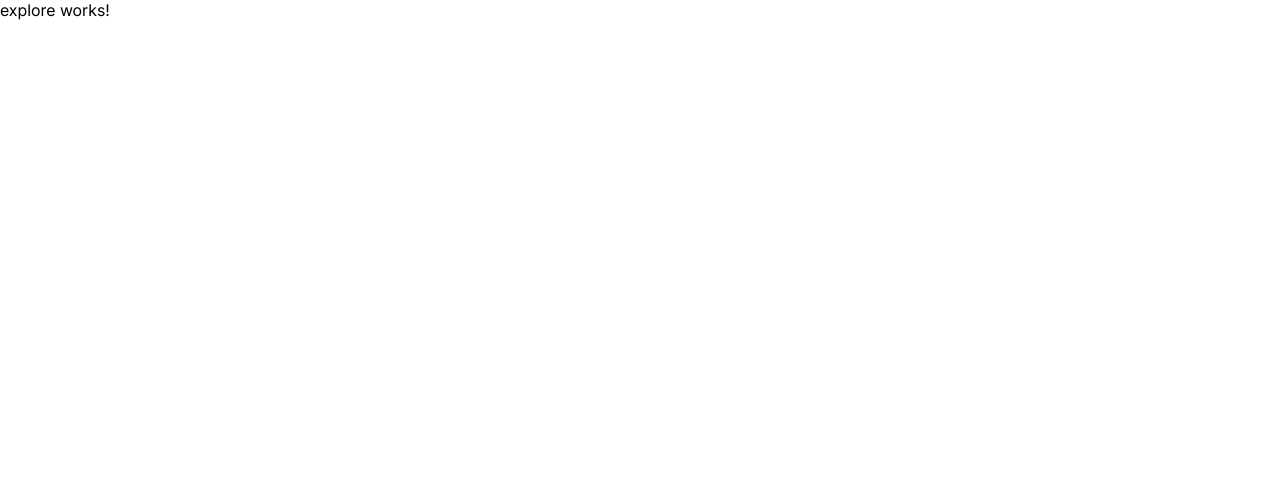
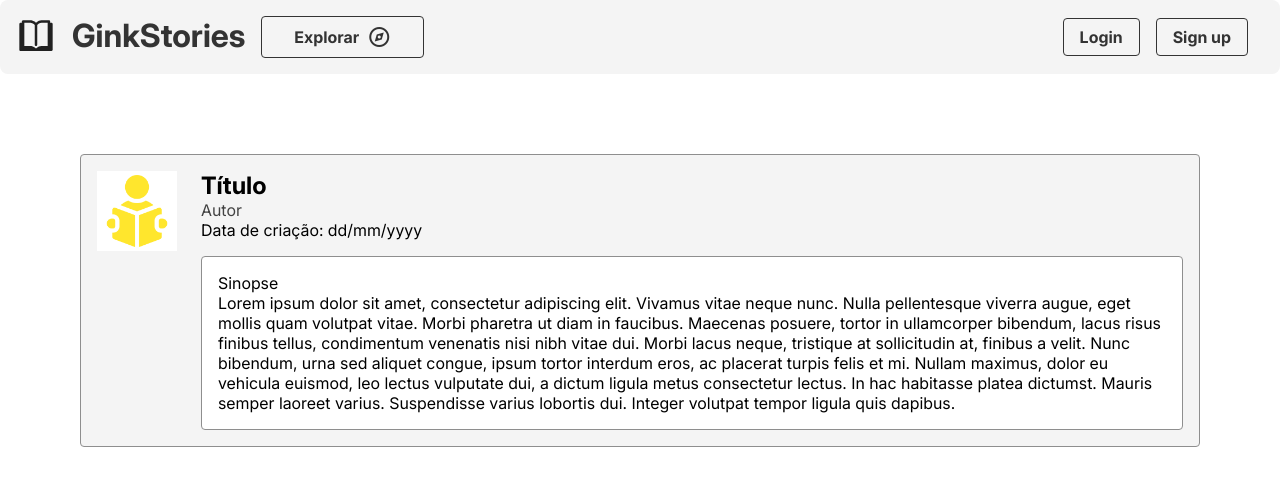
Before and after one commit to leosfreitass/GinkStories, an Angular app in the folder frontend/: page /explore in a window 1280 px wide. Shown: the top 486 px of the page. Built offline with nearby package versions, Linux system fonts and the light colour scheme.

Commit message:
component card da historia e pagina de usuario criada

```diff
--- a/frontend/src/app/app.routes.ts
+++ b/frontend/src/app/app.routes.ts
@@ -3,6 +3,7 @@ import { HomeComponent } from './pages/home/home.component';
 import { LoginComponent } from './pages/login/login.component';
 import { SignupComponent } from './pages/signup/signup.component';
 import { ExploreComponent } from './pages/explore/explore.component';
+import { UserComponent } from './pages/user/user.component';
 
 export const routes: Routes = [
   {
@@ -24,5 +25,9 @@ export const routes: Routes = [
   {
     path: "explore",
     component: ExploreComponent
+  },
+  {
+    path: "user",
+    component: UserComponent
   }
 ];
--- /dev/null
+++ b/frontend/src/app/components/work/work.component.html
@@ -0,0 +1,26 @@
+<article>
+  <img src="../../../assets/reading-book.png" class="capa-historia-card">
+  <div class="info-historia-card">
+    <h1 class="titulo-card">Título</h1> <!--colocar como link para a historia-->
+    <h2 class="autor-card">
+      <a routerLink="/user" routerLinkActive="active">Autor</a>
+    </h2>
+
+    <time class="datas-card">Data de criação: dd/mm/yyyy</time>
+    <div class="descricao-historia-card">
+      <p class="sinopse-card">Sinopse</p> <!--colocar como div?-->
+      <p>
+        Lorem ipsum dolor sit amet, consectetur adipiscing elit. Vivamus vitae neque nunc.
+        Nulla pellentesque viverra augue, eget mollis quam volutpat vitae. Morbi pharetra ut diam in faucibus.
+        Maecenas posuere, tortor in ullamcorper bibendum, lacus risus finibus tellus,
+        condimentum venenatis nisi nibh vitae dui.
+        Morbi lacus neque, tristique at sollicitudin at, finibus a velit.
+        Nunc bibendum, urna sed aliquet congue, ipsum tortor interdum eros, ac placerat turpis felis et mi.
+        Nullam maximus, dolor eu vehicula euismod,
+        leo lectus vulputate dui, a dictum ligula metus consectetur lectus.
+        In hac habitasse platea dictumst. Mauris semper laoreet varius.
+        Suspendisse varius lobortis dui. Integer volutpat tempor ligula quis dapibus.
+      </p>
+    </div>
+  </div>
+</article>
--- /dev/null
+++ b/frontend/src/app/components/work/work.component.scss
@@ -0,0 +1,42 @@
+.capa-historia-card {
+  background-color: #fff;
+  padding: 0.25rem;
+  max-width: 5rem;
+  max-height: 5rem;
+
+}
+
+article{
+  background-color: #F4F4F4;
+  padding: 1rem;
+  display: flex;
+  flex-direction: row;
+  border: 0.2px solid #8e8e8e;
+  border-radius: 0.25em;
+}
+
+.info-historia-card {
+  margin-left: 1.5rem;
+}
+
+.titulo-card {
+  font-size: 1.5rem;
+}
+
+.autor-card {
+  font-size: 1rem;
+  font-weight: 400;
+
+  a{
+    text-decoration: none;
+    color: #424242;
+  }
+}
+
+.descricao-historia-card {
+  margin-top: 1rem;
+  background-color: #fff;
+  padding: 1rem;
+  border: 0.2px solid #8e8e8e;
+  border-radius: 0.25em;
+}
--- a/frontend/src/app/pages/explore/explore.component.html
+++ b/frontend/src/app/pages/explore/explore.component.html
@@ -1,3 +1,7 @@
+<app-header></app-header>
 <main>
-  <p>explore works!</p>
+  <section>
+    <app-work></app-work>
+  </section>
+  <!--Colocar uma parte de filtros ou categorias do lado do section?-->
 </main>
--- a/frontend/src/app/pages/explore/explore.component.scss
+++ b/frontend/src/app/pages/explore/explore.component.scss
@@ -0,0 +1,3 @@
+section {
+  margin: 5rem;
+}
--- a/frontend/src/app/pages/explore/explore.component.ts
+++ b/frontend/src/app/pages/explore/explore.component.ts
@@ -1,8 +1,10 @@
 import { Component } from '@angular/core';
+import { HeaderComponent } from '../../components/header/header.component';
+import { WorkComponent } from '../../components/work/work.component';
 
 @Component({
   selector: 'app-explore',
-  imports: [],
+  imports: [ HeaderComponent, WorkComponent ],
   templateUrl: './explore.component.html',
   styleUrl: './explore.component.scss'
 })
--- /dev/null
+++ b/frontend/src/app/pages/user/user.component.html
@@ -0,0 +1 @@
+<p>user works!</p>
```
Also changed, not shown: frontend/src/app/components/work/work.component.ts (added, +12 -0 lines), frontend/src/app/pages/user/user.component.ts (added, +11 -0 lines), frontend/src/app/pages/user/user.component.scss (added), 2 other files (tests, documents, lock files or other folders).
